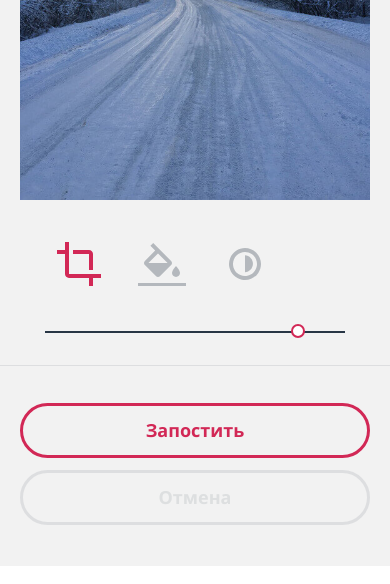
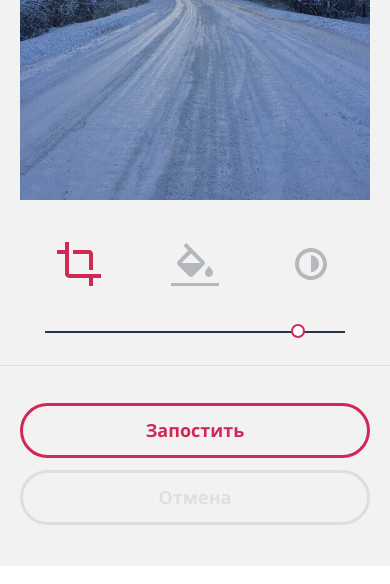
Before and after one commit to VladimirPelepetskyi/pink_adaptive, a plain HTML site: page photo.html in a window 390 px wide. Shown: the part 3466-4050 px from the top of the page. Drawn offline with Linux system fonts and the light colour scheme.

Commit message:
Photo_upload_mobile - all done

```diff
--- a/less/blocks/upload.less
+++ b/less/blocks/upload.less
@@ -42,18 +42,31 @@
 	padding: 0px 20px;
 }
 
+.upload__list-wrapper {
+	padding: 0px 20px;
+
+	display: flex;
+	justify-content: center;
+}
+
 .upload__list {
 	.list-reset;
+	//	margin-left: -20px;
+	//	padding-left: 30px;
 	//	padding: 0px 20px;
+	width: 100%;
+
 	display: flex;
 	flex-wrap: wrap;
 	align-items: center;
+	justify-content: space-between;
+
 
 }
 
 .upload__item {
-	width: 48px;
-	margin-left: 35px;
+	width: 25%;
+	//	margin-left: 35px;
 	margin-bottom: 10px;
 
 	text-align: center;
--- a/photo.html
+++ b/photo.html
@@ -211,6 +211,7 @@
 				</picture>
 			</p>
 			<form class="upload__form" action="https://echo.htmlacademy.ru" method="post">
+				<div class="upload__list-wrapper">
 					<ul class="upload__list">
 						<li class="upload__item upload__item-active upload__item--framing">
 							<svg width="44" height="44" viewBox="0 0 44 44" fill="none">
@@ -236,6 +237,7 @@
 							</svg>
 						</li>
 					</ul>
+				</div>
 				<div class="upload__range-controls">
 					<div class="upload__range upload__range-show upload__range--framing">
 						<div class="upload__toggle upload__toggle-active upload__toggle--framing"></div>
```
Also changed, not shown: css/style.css. Lines whose indentation alone changed are shown as unchanged.
